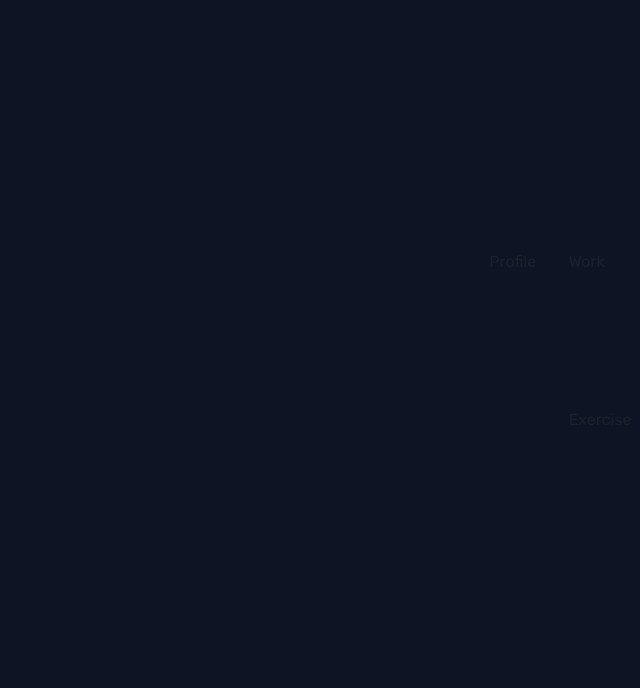
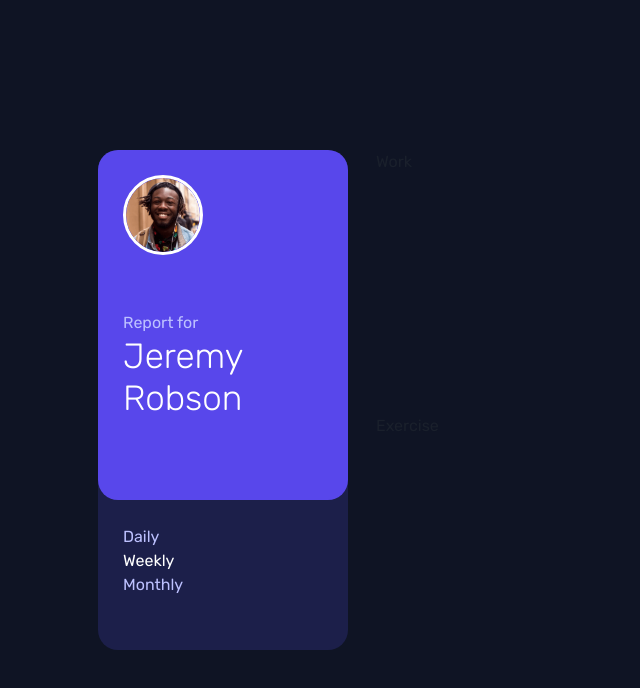
Before and after one commit to a-zajonc/time-tracking-dashboard, a React (Create React App) app: page / in a window 1280 px wide. Shown: the top 688 px of the page, without its empty margins (0-640 px from the left). Built offline with nearby package versions, Linux system fonts and the light colour scheme.

Commit message:
Add Profile Component Elements and Image

```diff
--- a/src/components/Profile/index.js
+++ b/src/components/Profile/index.js
@@ -1,9 +1,44 @@
-import { GridItem } from "@chakra-ui/react";
+import { GridItem, Box, Heading, Text, Img } from "@chakra-ui/react";
 
 export function Profile() {
   return (
-    <GridItem rowSpan={2} colSpan={1}>
-      Profile
+    <GridItem
+      rowSpan={2}
+      colSpan={1}
+      bgColor="#1C1F4A"
+      borderRadius="20px"
+      width="250px"
+    >
+      <Box
+        bgColor="#5847EB"
+        borderRadius="20px"
+        h="70%"
+        p="25px"
+        display="grid"
+      >
+        <Img
+          src="image-jeremy.png"
+          alt="Profile Photo"
+          h="80px"
+          borderColor="white"
+          borderWidth="3px"
+          borderStyle="solid"
+          borderRadius="full"
+        />
+        <Box>
+          <Text color="#BDC1FF" fontSize="16px">
+            Report for
+          </Text>
+          <Heading color="white" fontWeight="300" fontSize="35px">
+            Jeremy Robson
+          </Heading>
+        </Box>
+      </Box>
+      <Box color="#BDC1FF" fontSize="16px" h="30%" p="25px">
+        <Text>Daily</Text>
+        <Text color="white">Weekly</Text>
+        <Text>Monthly</Text>
+      </Box>
     </GridItem>
   );
 }
--- a/src/components/index.js
+++ b/src/components/index.js
@@ -10,10 +10,10 @@ import { SelfCare } from "./SelfCare";
 export function TimeTrackingDashboard() {
   return (
     <Grid
-      h="300px"
+      h="500px"
       templateRows="repeat(2, 1fr)"
       templateColumns="repeat(4, 1fr)"
-      gap={4}
+      gap={7}
     >
       <Profile />
       <Work />
```
Also changed, not shown: public/image-jeremy.png (added).
